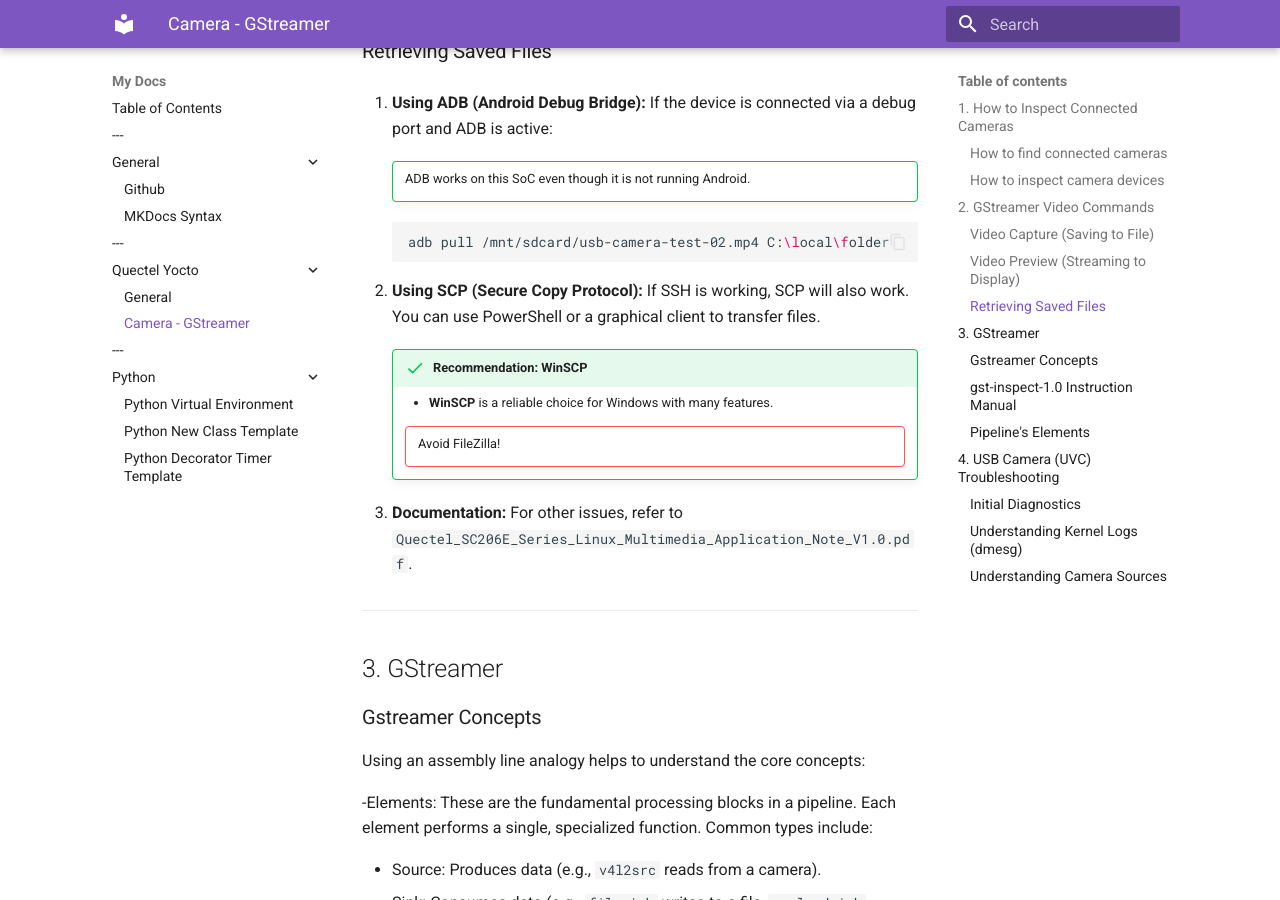
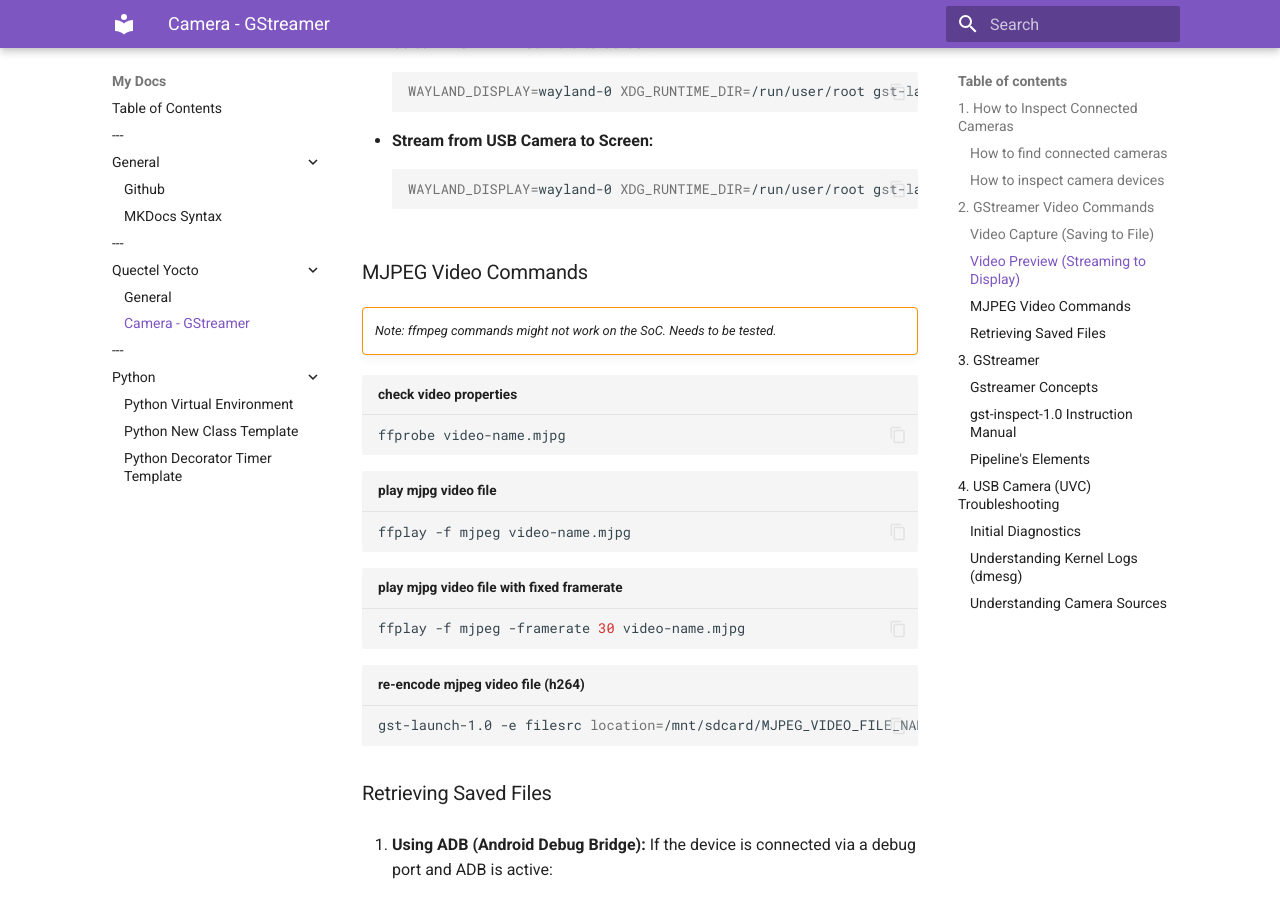
Before and after one commit to duranar/kh, an MkDocs documentation site: the page built from docs/SC206E_GStreamer_Commands.md, in a window 1280 px wide and 900 px high, scrolled down 4736 px. Built offline with MkDocs 1.6.1 and Material for MkDocs 9.7.7, drawn with Linux system fonts in a browser that asks for light colours; some of the changed text lies outside the part shown.

Commit message:
updated gstreamer page

````diff
--- a/docs/SC206E_GStreamer_Commands.md
+++ b/docs/SC206E_GStreamer_Commands.md
@@ -1,4 +1,5 @@
 ## 1. How to Inspect Connected Cameras
+
 
 ### How to find connected cameras
 
@@ -10,6 +11,7 @@
 /dev/video0   /dev/video1   /dev/video2   /dev/video3   /dev/video32  /dev/video33  /dev/video4   /dev/video5
 ```
 For SC206E, single-digit suffixes means camera devices. Double-digit suffixes means video encoder/decoder blocks inside the SoC.
+
 
 ### How to inspect camera devices
 
@@ -152,9 +154,7 @@
     ```
 
 
-
-
-
+-----
 ## 2\. GStreamer Video Commands
 
 These commands use GStreamer for video capture and streaming.
@@ -171,6 +171,18 @@
 
     ```bash
     gst-launch-1.0 -e qtiqmmfsrc camera=0 name=camsrc ! 'video/x-raw,format=NV12,width=640,height=480,framerate=30/1' ! videoconvert ! qtic2venc ! 'video/x-h265' ! h265parse ! mp4mux ! queue ! filesink location=/mnt/sdcard/test-h265-00.mp4
+    ```
+
+  * **Motion JPEG Capture from USB Camera (V4L2):**
+
+    ```bash
+    gst-launch-1.0 -e v4l2src device=/dev/video0 ! 'image/jpeg,width=1920,height=1080,framerate=30/1' ! filesink location=/mnt/sdcard/raw_mjpeg_stream.mjpg
+    ```
+
+  * **Motion JPEG Capture from USB Camera (V4L2) and Re-encode:**
+
+    ```bash
+    gst-launch-1.0 -e v4l2src device=/dev/video0 ! 'image/jpeg,width=1280,height=720,framerate=15/1' ! avdec_mjpeg ! videoconvert ! qtic2venc ! 'video/x-h264' ! h264parse ! mp4mux ! queue ! filesink location=/mnt/sdcard/mjpeg_720p_15fps_to_h264.mp4
     ```
 
   * **H.265 (HEVC) Capture from USB Camera (V4L2):**
@@ -198,10 +210,7 @@
 	```
 
 
-
-
 ### Video Preview (Streaming to Display)
-
 
 !!! warning ""
 	*Note: These commands require a Wayland display server to be running on the device.*
@@ -217,6 +226,29 @@
     ```bash
     WAYLAND_DISPLAY=wayland-0 XDG_RUNTIME_DIR=/run/user/root gst-launch-1.0 -e v4l2src device=/dev/video2 ! 'video/x-raw,width=1280,height=720' ! videoconvert ! waylandsink
     ```
+
+
+### MJPEG Video Commands
+
+!!! warning ""
+	*Note: ffmpeg commands might not work on the SoC. Needs to be tested.*
+
+```bash title="check video properties"
+ffprobe video-name.mjpg
+```
+
+```bash title="play mjpg video file"
+ffplay -f mjpeg video-name.mjpg
+```
+
+```bash title="play mjpg video file with fixed framerate"
+ffplay -f mjpeg -framerate 30 video-name.mjpg
+```
+
+```bash title="re-encode mjpeg video file (h264)"
+gst-launch-1.0 -e filesrc location=/mnt/sdcard/MJPEG_VIDEO_FILE_NAME.mjpg ! jpegdec ! videorate ! "video/x-raw,framerate=30/1" !  videoconvert ! qtic2venc ! h264parse ! mp4mux ! filesink location=/mnt/sdcard/H264_ENCODED_VIDEO_FILE_NAME.mp4
+```
+
 
 ### Retrieving Saved Files
 
@@ -238,6 +270,7 @@
 
 
   * **Documentation:** For other issues, refer to `Quectel_SC206E_Series_Linux_Multimedia_Application_Note_V1.0.pdf`.
+
 
 -----
 ## 3\. GStreamer
@@ -272,7 +305,6 @@
 
 This utility serves as a dictionary for GStreamer, allowing the discovery of available elements and their specific functionalities.
 
-
 ```bash title="List all installed elements"
 gst-inspect-1.0
 ```
@@ -301,13 +333,11 @@
 gst-inspect-1.0 v4l2src
 ```
 
-
 Key Element Properties include:
 
  * `device`: The device file to use, like `/dev/video0`.
  * `num-buffers`: How many buffers to keep in memory. Increasing this can sometimes help with performance issues but adds latency.
  * `io-mode`: How memory is handled. The default is often fine, but for advanced use, you can control whether the system copies memory or tries to share it directly (DMA).
-
 
 **videoconvert and autovideoconvert (Software Converters)**
 
@@ -337,7 +367,6 @@
 
 Properties are set in a pipeline using the syntax: `element-name property=value`.
 
-
 **Debug Tool: `GST_DEBUG`**
 The `GST_DEBUG` environment variable enables detailed logging from GStreamer elements.
 
@@ -358,7 +387,6 @@
 
 
 -----
-
 ## 4\. USB Camera (UVC) Troubleshooting
 
 This section covers how to diagnose and use standard USB Video Class (UVC) cameras.
@@ -380,6 +408,7 @@
 
       * **Important:** If this command returns nothing, it does **not** mean the driver is absent. Drivers can be built directly into the kernel instead of being loadable modules (`.ko` files). Built-in drivers are always active from boot and will not appear in `lsmod`. The most reliable way to confirm the driver is working is to check the kernel logs (`dmesg`).
 
+
 ### Understanding Kernel Logs (`dmesg`)
 
 When you plug in a USB camera, check kernel logs for messages like these:
@@ -395,6 +424,7 @@
 uvcvideo: Found UVC 1.00 device UNIQUESKY_CAR_CAMERA (abcd:ab51)
 ```
 
+
 ### Understanding Camera Sources
 
 There is no direct relationship between `/dev/videoX` device nodes and `camera=X` indices. They are used by different GStreamer elements.
````
